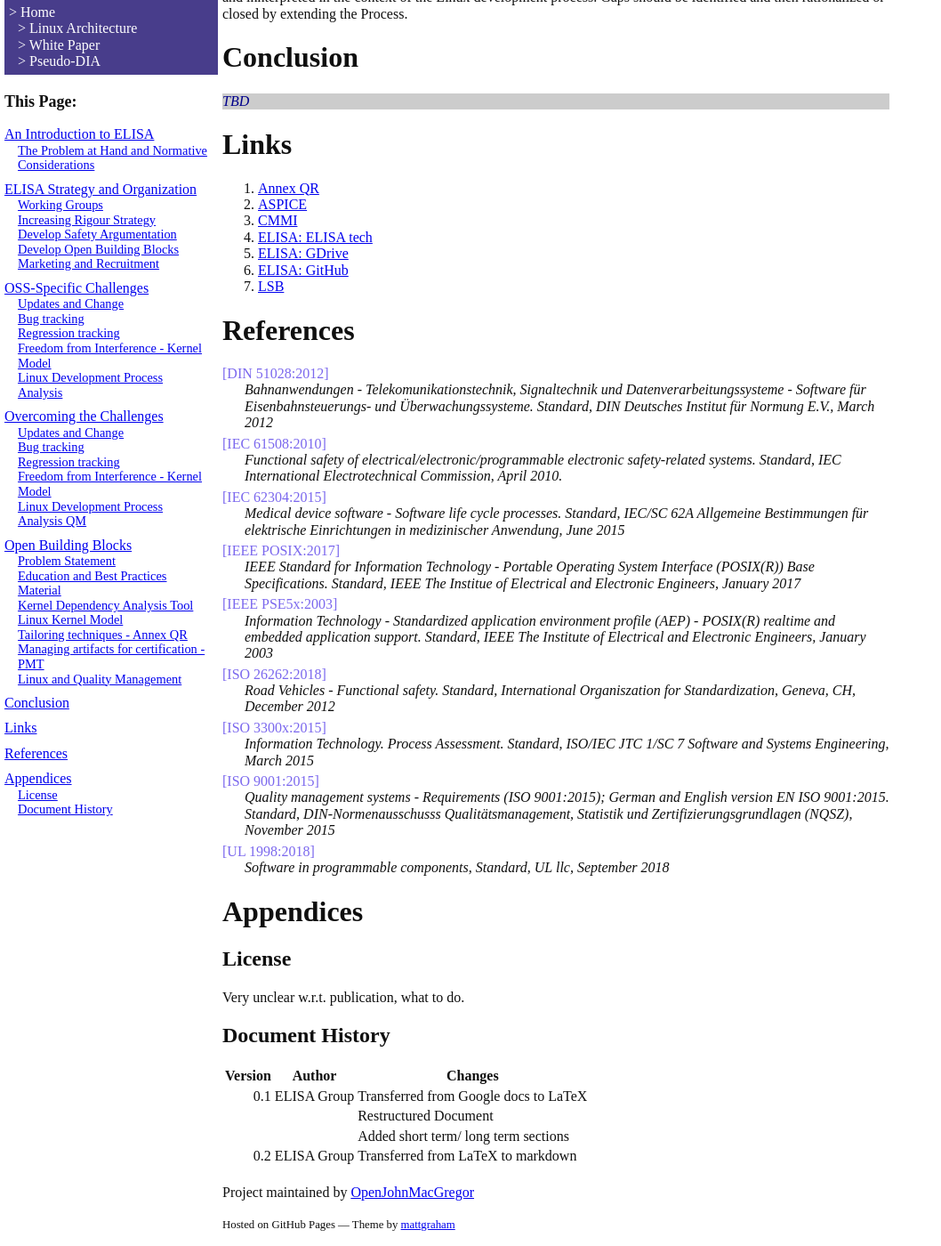
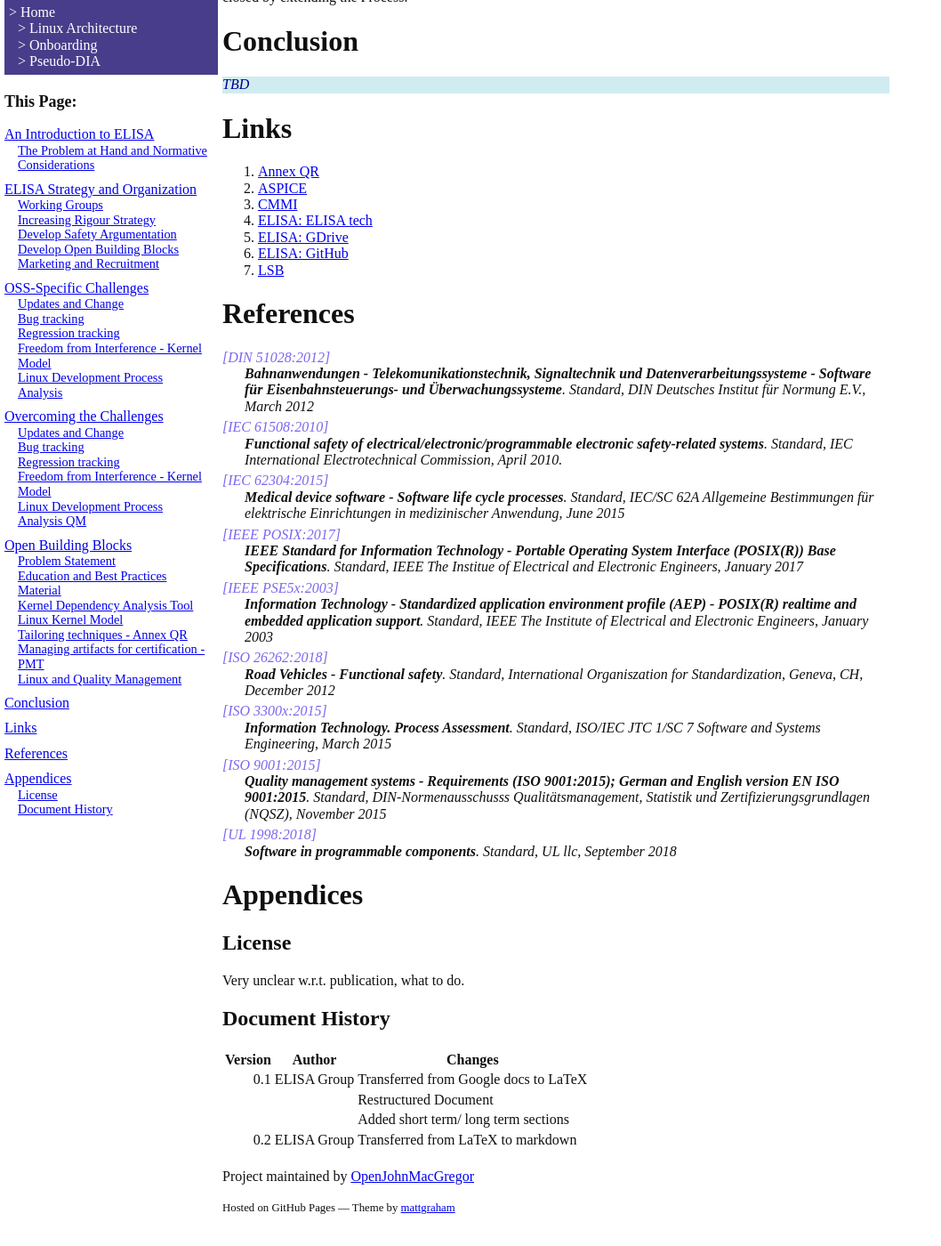
Before and after one commit to OpenJohnMacGregor/ElisaPages, a Jekyll site: the page built from docs/Onboarding.md, in a window 1280 px wide and 1400 px high, scrolled down 11519 px. Shown: the whole window at 89% size, without its empty margins (0-1058 px from the left). Built offline with Jekyll 4.4.1, drawn with Linux system fonts in a browser that asks for light colours; some of the changed text lies outside the part shown.

Commit message:
Changed "White Paper" to "Onboarding"
... and made it 100% Kramdown

````diff
--- a/docs/WhitePaper.md
+++ b/docs/Onboarding.md
@@ -26,10 +26,8 @@ For example, ISO 26262 has no appropriate classification of Linux, which is a
 But Linux continues to evolve and Part 8-12 applies only to unchanged SWCs (See ISO 26262-2 6-7.4.7).
 This specific mismatch already indicates that the ISO 26262 committee did not consider Linux-based systems.
 
-<p class="comment">
 John: A long, labourious, detailed, picky and totally irrelevant comment that only serves to fill space
 and see if the text wraps a line.
-</p>
 {: .comment}
 
 An example of the cultural mismatch between the methodology expected by safety
@@ -76,25 +74,41 @@ Their presence is spread over a convoluted combination of
 [ELISA Tech][elisa tech], [ELISA GDrive][elisa gdrive] and [ELISA GitHub][elisa github]
 sites.
 There are also a number of overarching subgroups.
+
 ### ELISA Tech WG
 The Tech working group discusses overarching technical and organisational issues and supporty the TSC in this direction.
 It holds bi-weekly telcos where the general public is invited to participate and where the TSC members are obligated to participate.
 #### Technical Strategy Committee (TSC)
-<p class="todo">TBD</p>
+TBD
+{: .todo}
+
 ### Automotive WG
-<p class="todo">TBD</p>
+TBD
+{: .todo}
+
 ### Development Process WG
-<p class="todo">TBD</p>
+TBD
+{: .todo}
+
 #### Tool Investigation and Code Improvement SG
-<p class="todo">TBD</p>
+TBD
+{: .todo}
+
 ### Medical Devices WG
-<p class="todo">TBD</p>
+TBD
+{: .todo}
+
 ### Safety Architecture WG
-<p class="todo">TBD</p>
+TBD
+{: .todo}
+
 ### ELISA Ambassadors SG
-<p class="todo">TBD</p>
+TBD
+{: .todo}
+
 ### Ontology SG
-<p class="todo">TBD</p>
+TBD
+{: .todo}
 
 ## Increasing Rigour Strategy
 Due to the immense complexity and huge deviations from traditional V-model style
@@ -138,10 +152,10 @@ it can be expanded to more complex systems.
 Aligned with the increasing rigor approach,
 ELISA targets architectures of increasing complexity to keep the scope as limited as possible at first,
 expanding to more complex architectures later on.
-<p class="todo">
+
 ToDo: Need examples.
 This needs to address partitioning architectural measures, i.e. separate processor, hypervisor, AMP, etc.
-</p>
+{: .todo}
 
 **POSIX API Levels / Application environment profiles**
 There are several, increasingly complex standards that specify application interfaces that could be
@@ -168,12 +182,13 @@ required for typical realtime applications) in rising complexities.
 Linux' API is a superset of the full POSIX standard and is specified as
 [LSB: the Linux Standard Base][lsb]
 
-<pre><code class="todo">
+```
 ToDo: Disconnected inherited text of unknown origin :
 	Propose liason process (like DO-178)
 	Define SIL0/QM (ref: Clause 7-X  formalization as starting point)
 	Qualify “convincing” parts of the examples
-</code></pre>
+```
+{: .todo}
 
 ## Develop Safety Argumentation
 
@@ -187,9 +202,9 @@ steps in the V- process of the safety standards
 and find equivalence arguments as to why the Kernel development process fulfills the intention
 behind the requirements of the safety standards.
 <!--
-%To close the interpretation gap it is necessary to map terms and processes to each other
-%Identify rationales in the safety standards (domain specific or IEC 61508)
-%Tailoring the safety standards according to the rationale
+  To close the interpretation gap it is necessary to map terms and processes to each other
+  Identify rationales in the safety standards (domain specific or IEC 61508)
+  Tailoring the safety standards according to the rationale
 -->
 
 This heavy tailoring/modification (beyond what is outlined within the safety standards as tailoring),
@@ -226,8 +241,9 @@ supporting the creation of critical products and systems based on Linux,
 * as a means of attracting contributors into the ELISA community.
 
 Beyond the two use cases already under consideration (
-<span class="todo">\ref{sssec:OpenAPS}</span> and
-<span class="todo">\ref{sssec:OpenAPS} John: which one is this?</span>),
+*\ref{sssec:OpenAPS}*{: .todo}
+and
+*\ref{sssec:OpenAPS} John: which one is this?*{: .todo},
 a cooperation with AGL (Automotive Grade Linux) is currently being established
 providing a third use case related to the IVI use case.
 
@@ -299,7 +315,8 @@ The gold deck can be used to explain the problem and need for participants:
 * Wider community to draw on for security issues.
 * ELISA builds a wider community focused on safety issues
 
-<p class="todo">AI:  Kate to take first pass; Nicole, Nicholas, Olaf to review.</p>
+AI:  Kate to take first pass; Nicole, Nicholas, Olaf to review.
+{: .todo}
 
 ### How do we want to communicate?
 * Good website (What content do we want to add?)
@@ -334,7 +351,8 @@ on a regular cadence of communication twitter channel
 	* Trigger news sites to pick up.
 	* Electronic Net newsletter,  headlines.
 
-<p class="todo">AI Nicole: Outreach to Bitkom Forum:  Provide overview at next working group meeting.</p>
+AI Nicole: Outreach to Bitkom Forum:  Provide overview at next working group meeting.
+{: .todo}
 
 ### Strategies needed to build up organic communities,  rallying points
 
@@ -469,7 +487,6 @@ several code analysis based approaches are being investigated in the
 ## Linux Development Process Analysis
 A big challenge is to argue the aforementioned equivalence with
 the conventional development processes envisaged by the safety standards
-
 
 # Overcoming the Challenges
 This section presents our plan to overcome the challenges outlined in the
@@ -690,7 +707,8 @@ Gaps should be identified and then rationalized or closed by extending the Proce
 
 # Conclusion
 
-<p class="todo">TBD</p>
+TBD
+{: .todo}
 
 # Links
 
@@ -713,77 +731,66 @@ Gaps should be identified and then rationalized or closed by extending the Proce
 
 # References
 
-<dl>
-	<dt id="dinen51208">[DIN 51028:2012]</dt>
-		<dd>
-		Bahnanwendungen - Telekomunikationstechnik, Signaltechnik und Datenverarbeitungssysteme -
-		Software für Eisenbahnsteuerungs- und Überwachungssysteme.  Standard,
-		DIN Deutsches Institut für Normung E.V., March 2012
-		</dd>
-	<dt id="iec61508">[IEC 61508:2010]</dt>
-		<dd>
-		Functional safety of electrical/electronic/programmable electronic safety-related systems.
-		Standard,
-		IEC International Electrotechnical Commission,
-		April 2010.
-		</dd>
-	<dt id="iec62304">[IEC 62304:2015]</dt>
-		<dd>
-		Medical device software -
-		Software life cycle processes.
-		Standard,
-		IEC/SC 62A Allgemeine Bestimmungen für elektrische Einrichtungen in medizinischer Anwendung,
-		June 2015
-		</dd>
-	<dt id="posix">[IEEE POSIX:2017]</dt>
-		<dd>
-		IEEE Standard for Information Technology -
-		Portable Operating System Interface (POSIX(R)) Base Specifications.
-		Standard,
-		IEEE The Institue of Electrical and Electronic Engineers,
-		January 2017
-		</dd>
-	<dt id="pse5x">[IEEE PSE5x:2003]</dt>
-		<dd>
-		Information Technology -
-		Standardized application environment profile (AEP) -
-		POSIX(R) realtime and embedded application support.
-		Standard,
-		IEEE The Institute of Electrical and Electronic Engineers,
-		January 2003
-		</dd>
-	<dt id="iso26262">[ISO 26262:2018]</dt>
-		<dd>
-		Road Vehicles - Functional safety.
-		Standard,
-		International Organiszation for Standardization,
-		Geneva, CH, December 2012
-		</dd>
-	<dt id="iso3300x">[ISO 3300x:2015]</dt>
-		<dd>
-		Information Technology. Process Assessment.
-		Standard,
-		ISO/IEC JTC 1/SC 7 Software and Systems Engineering,
-		March 2015
-		</dd>
-	<dt id="iso9001">[ISO 9001:2015]</dt>
-		<dd>
-		Quality management systems -
-		Requirements (ISO 9001:2015);
-		German and English version
-		EN ISO 9001:2015.
-		Standard,
-		DIN-Normenausschusss Qualitätsmanagement, Statistik und Zertifizierungsgrundlagen (NQSZ),
-		November 2015
-		</dd>
-	<dt id="ul1998">[UL 1998:2018]</dt>
-		<dd>
-		Software in programmable components,
-		Standard,
-		UL llc,
-		September 2018
-		</dd>
-</dl>
+*[DIN 51028:2012]*{: #dinen51208}
+:	**Bahnanwendungen - Telekomunikationstechnik, Signaltechnik und Datenverarbeitungssysteme -
+	Software für Eisenbahnsteuerungs- und Überwachungssysteme**.
+	Standard,
+	DIN Deutsches Institut für Normung E.V., March 2012
+
+*[IEC 61508:2010]*{: #iec61508}
+:	**Functional safety of electrical/electronic/programmable electronic safety-related systems**.
+	Standard,
+	IEC International Electrotechnical Commission,
+	April 2010.
+
+*[IEC 62304:2015]*{: #iec62304}
+:	**Medical device software -
+	Software life cycle processes**.
+	Standard,
+	IEC/SC 62A Allgemeine Bestimmungen für elektrische Einrichtungen in medizinischer Anwendung,
+	June 2015
+
+*[IEEE POSIX:2017]*{: #posix}
+:	**IEEE Standard for Information Technology -
+	Portable Operating System Interface (POSIX(R)) Base Specifications**.
+	Standard,
+	IEEE The Institue of Electrical and Electronic Engineers,
+	January 2017
+
+*[IEEE PSE5x:2003]*{: #pse5x}
+:	**Information Technology -
+	Standardized application environment profile (AEP) -
+	POSIX(R) realtime and embedded application support**.
+	Standard,
+	IEEE The Institute of Electrical and Electronic Engineers,
+	January 2003
+
+*[ISO 26262:2018]*{: #iso26262}
+: 	**Road Vehicles - Functional safety**.
+	Standard,
+	International Organiszation for Standardization,
+	Geneva, CH, December 2012
+
+*[ISO 3300x:2015]*{: #iso3300x}
+:	**Information Technology. Process Assessment**.
+	Standard,
+	ISO/IEC JTC 1/SC 7 Software and Systems Engineering,
+	March 2015
+
+*[ISO 9001:2015]*{: #iso9001}
+:	**Quality management systems -
+	Requirements (ISO 9001:2015);
+	German and English version
+	EN ISO 9001:2015**.
+	Standard,
+	DIN-Normenausschusss Qualitätsmanagement, Statistik und Zertifizierungsgrundlagen (NQSZ),
+	November 2015
+
+*[UL 1998:2018]*{: #ul1998}
+:	**Software in programmable components**.
+	Standard,
+	UL llc,
+	September 2018
 
 # Appendices
 
--- a/docs/_includes/siteNav.html
+++ b/docs/_includes/siteNav.html
@@ -1,6 +1,6 @@
 <div class="home">
 	<a href="index.html" target="_self">> Home</a><br>
 	<a href="LinuxArchitecture.html" class="hrefLevel2" target="_self">> Linux Architecture</a><br>
-	<a href="WhitePaper.html" class="hrefLevel2" target="_self">> White Paper</a><br>
+	<a href="Onboarding.html" class="hrefLevel2" target="_self">> Onboarding</a><br>
 	<a href="PseudoDIA.html" class="hrefLevel2" target="_self">> Pseudo-DIA</a>
 </div>
--- a/docs/assets/css/style.css
+++ b/docs/assets/css/style.css
@@ -49,8 +49,8 @@ footer	{
 		margin-top: 20px;
 }
 :target	{
-		color: #0f0f0f;
-		background-color: mediumSlateBlue;
+		color: darkSlateBlue;
+		background-color: #cccccc;
 }
 .docTitle {
 		font-weight: bold;
@@ -110,7 +110,7 @@ ol.citation.bracketsAround.lowerRoman > li::marker {
 }
 .todo {
 		color: darkBlue;
-		background-color: #cccccc;
+		background-color: #d0ecf0;
 		font-style: italic;
 }
 .tag-h1 {
````
